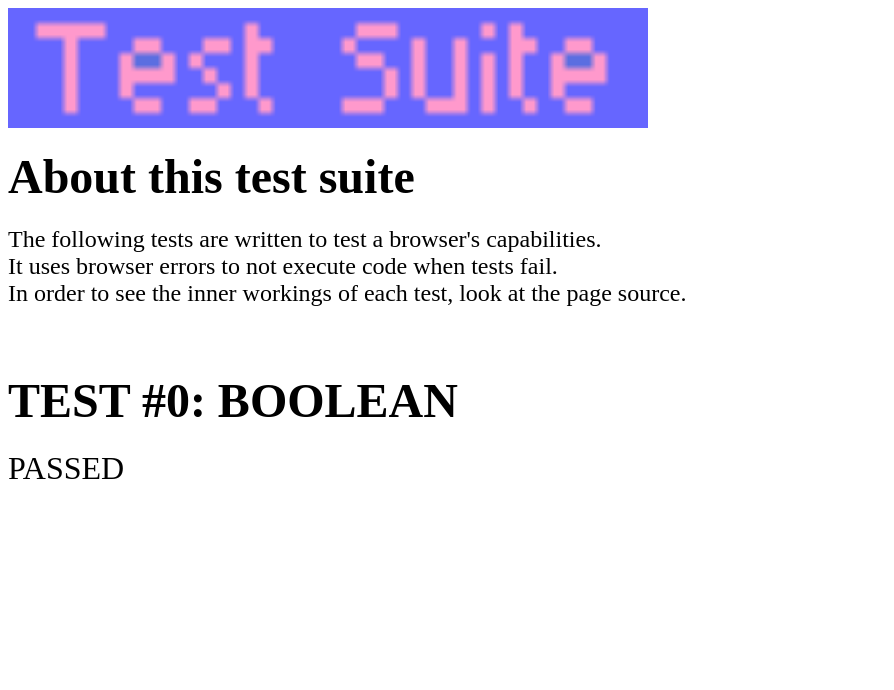
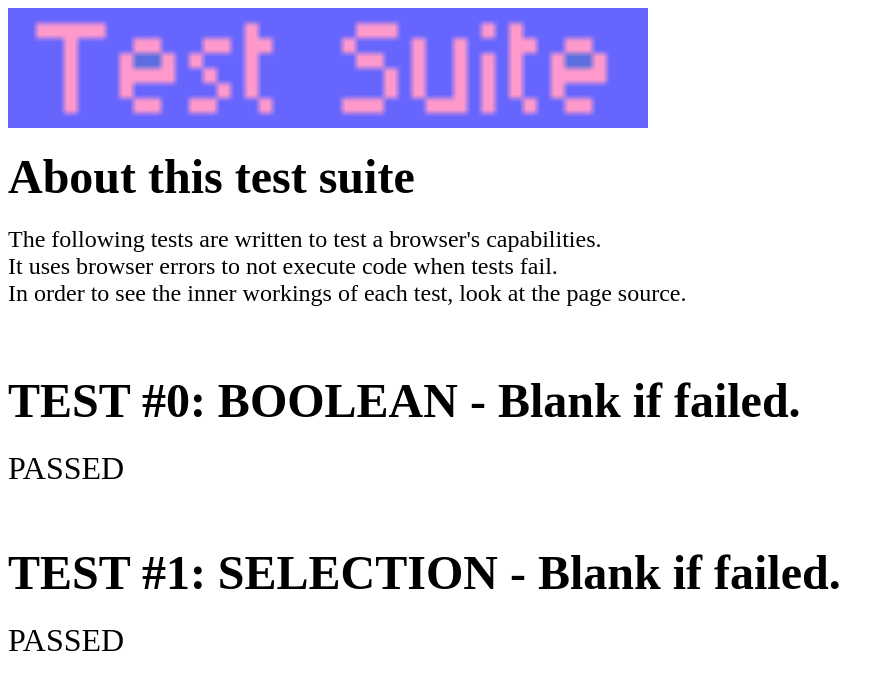
Before and after one commit to nos-tos/hyperion, a plain HTML site: page index.html in a window 1280 px wide. Shown: the whole page, without its empty margins (0-894 px from the left). Drawn offline with Linux system fonts and the light colour scheme.

Commit message:
Chapter 6: The Illusion of Choice

```diff
--- a/index.html
+++ b/index.html
@@ -13,12 +13,22 @@
     </font>
     <br>
 
-    <h1><font size="7">TEST #0: BOOLEAN</font></h1>
+    <h1><font size="7">TEST #0: BOOLEAN - Blank if failed.</font></h1>
     <font size="6">
       <script>
         true;
         document.write("PASSED")
       </script>
+      <br><br>
+    </font>
+
+    <h1><font size="7">TEST #1: SELECTION - Blank if failed.</font></h1>
+    <font size="6">
+      <script>
+        if (true) {
+          document.write("PASSED")
+        }
+      </script>
     </font>
 
   </body>
```
